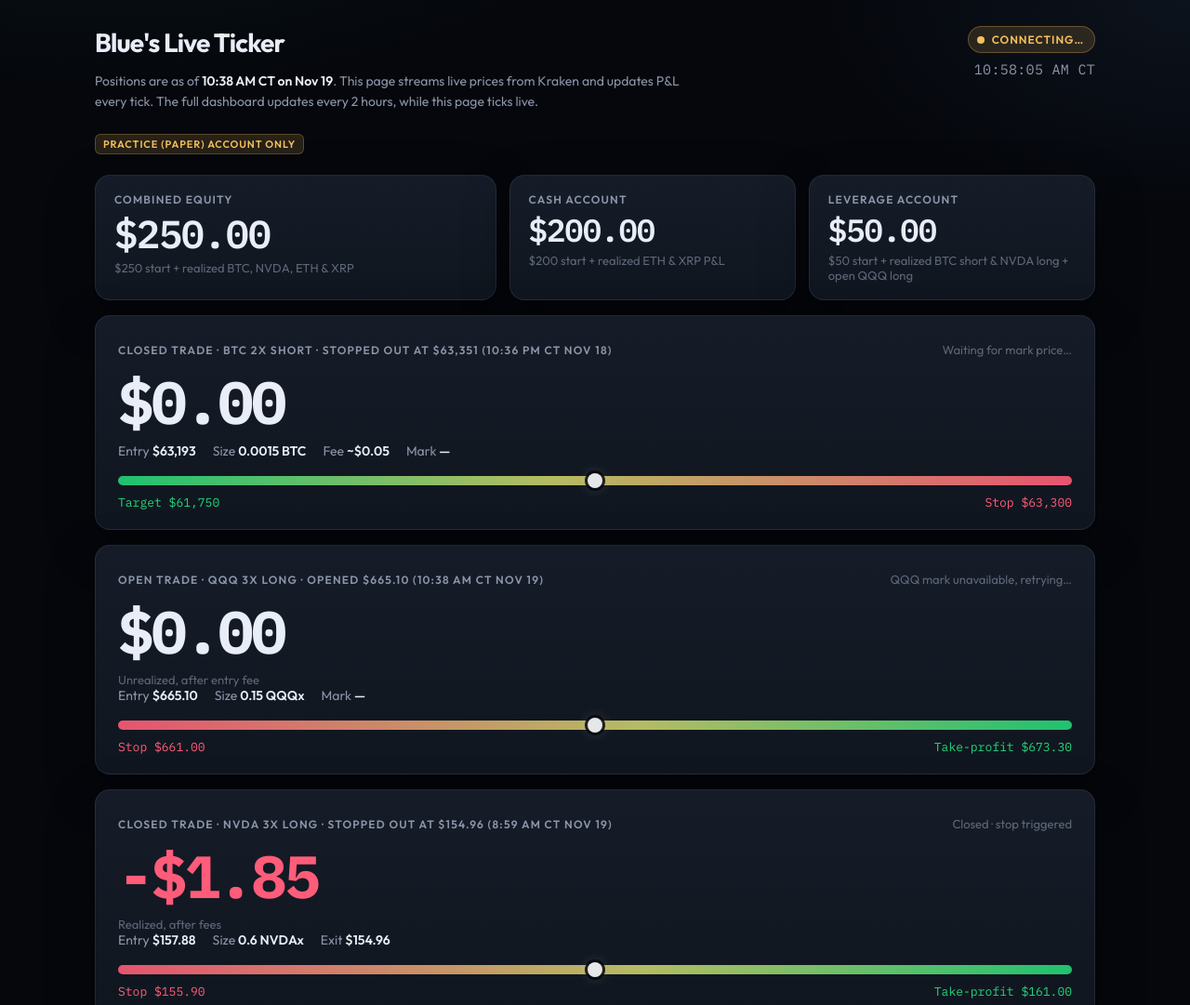
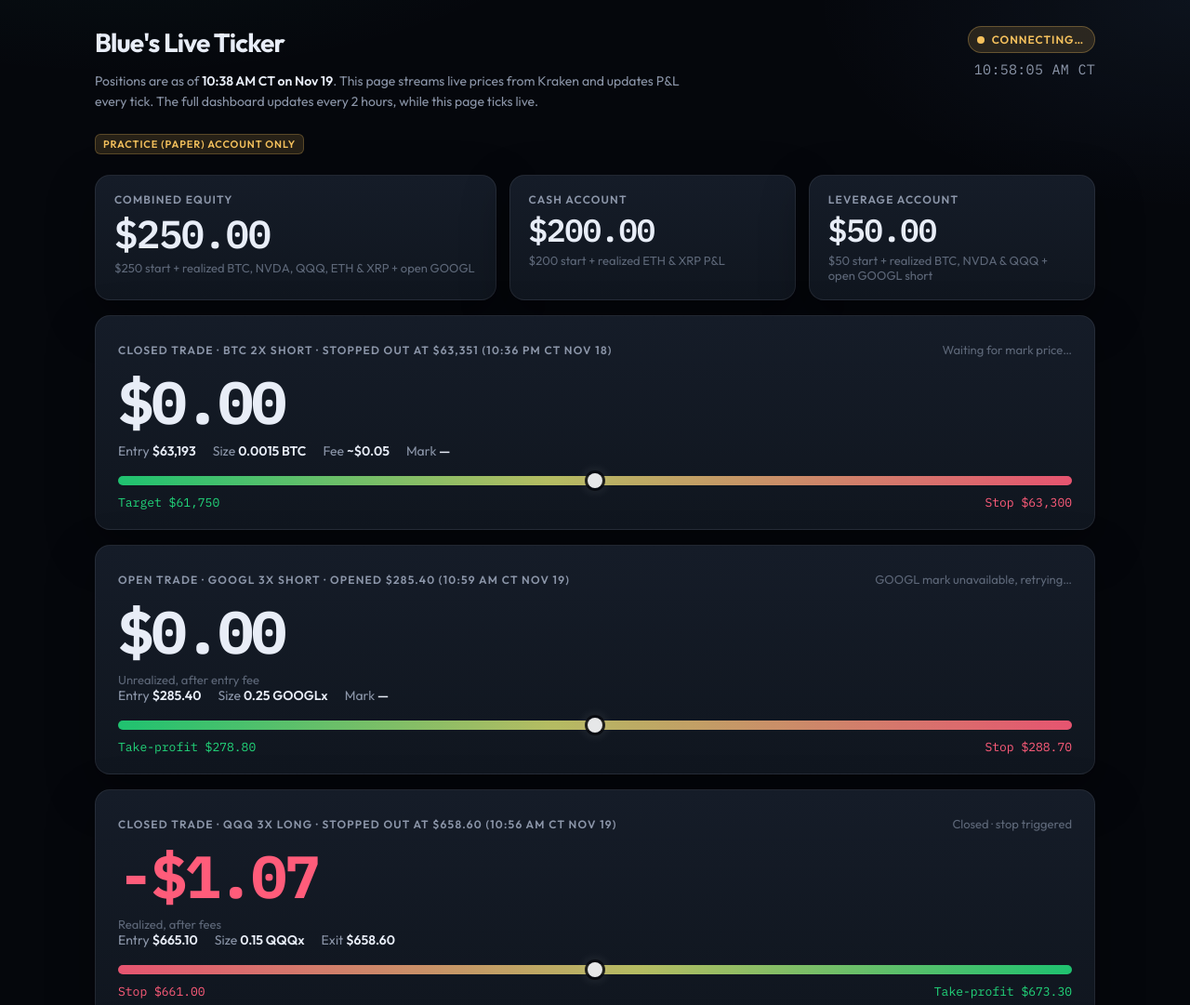
Before and after one commit to samuelbaeza82-star/blue-live-ticker, a plain HTML site: page index.html in a window 1280 px wide. Shown: the top 1081 px of the page at 93% size. Drawn offline with Linux system fonts and the light colour scheme; no server answers.

Commit message:
QQQ long stopped 658.60 (-1.07); open GOOGL 3x paper short 285.40, 10:59 AM CT Nov 19

```diff
--- a/index.html
+++ b/index.html
@@ -449,7 +449,7 @@
       <div class="card combined" id="card-combined">
         <div class="label">Combined equity</div>
         <div id="combined" class="big flat">$250.00</div>
-        <div class="sub">$250 start + realized BTC, NVDA, ETH &amp; XRP</div>
+        <div class="sub">$250 start + realized BTC, NVDA, QQQ, ETH &amp; XRP + open GOOGL</div>
       </div>
       <div class="card" id="card-cash">
         <div class="label">Cash account</div>
@@ -459,7 +459,7 @@
       <div class="card" id="card-lev">
         <div class="label">Leverage account</div>
         <div id="leverage" class="big flat">$50.00</div>
-        <div class="sub">$50 start + realized BTC short &amp; NVDA long + open QQQ long</div>
+        <div class="sub">$50 start + realized BTC, NVDA &amp; QQQ + open GOOGL short</div>
       </div>
     </section>
 
@@ -485,17 +485,38 @@
       <div id="hit-note" class="hit"></div>
     </section>
 
+    <section class="card trade-card" id="card-googl">
+      <div class="trade-head">
+        <div class="label">Open trade · GOOGL 3x short · opened $285.40 (10:59 AM CT Nov 19)</div>
+        <div class="sub" id="googl-src">Waiting for GOOGLx mark…</div>
+      </div>
+      <div id="googl-pnl" class="pnl flat">$0.00</div>
+      <div class="sub">Unrealized, after entry fee</div>
+      <div class="meta">
+        <span>Entry <b>$285.40</b></span>
+        <span>Size <b>0.25 GOOGLx</b></span>
+        <span>Mark <b id="googl-mark">—</b></span>
+      </div>
+      <div class="range" aria-hidden="true">
+        <div id="googl-range-mark" class="range-mark" style="left: 50%"></div>
+      </div>
+      <div class="range-labels">
+        <span class="t" id="googl-to-target">Take-profit $278.80</span>
+        <span class="s" id="googl-to-stop">Stop $288.70</span>
+      </div>
+    </section>
+
     <section class="card trade-card" id="card-qqq">
       <div class="trade-head">
-        <div class="label">Open trade · QQQ 3x long · opened $665.10 (10:38 AM CT Nov 19)</div>
-        <div class="sub" id="qqq-src">Waiting for QQQx mark…</div>
-      </div>
-      <div id="qqq-pnl" class="pnl flat">$0.00</div>
-      <div class="sub">Unrealized, after entry fee</div>
+        <div class="label">Closed trade · QQQ 3x long · stopped out at $658.60 (10:56 AM CT Nov 19)</div>
+        <div class="sub" id="qqq-src">Closed · stop triggered</div>
+      </div>
+      <div id="qqq-pnl" class="pnl neg">-$1.07</div>
+      <div class="sub">Realized, after fees</div>
       <div class="meta">
         <span>Entry <b>$665.10</b></span>
         <span>Size <b>0.15 QQQx</b></span>
-        <span>Mark <b id="qqq-mark">—</b></span>
+        <span>Exit <b id="qqq-mark">$658.60</b></span>
       </div>
       <div class="range long" aria-hidden="true">
         <div id="qqq-range-mark" class="range-mark" style="left: 50%"></div>
@@ -571,15 +592,7 @@
       <div id="xrp-hit-note" class="hit"></div>
     </section>
 
-    <section class="waiting" id="waiting-section">
-      <div class="card" id="card-waiting-empty">
-        <span class="wait-tag">Waiting to fill</span>
-        <div class="px-sym">
-          <span class="name">AMZNx limit buy 0.14 @ $267.50</span>
-        </div>
-        <div class="sub">Stop $262.50 · take-profit $275 once filled (placed 9:38 PM CT Nov 18)</div>
-      </div>
-    </section>
+    <section class="waiting" id="waiting-section"></section>
 
     <section class="prices">
       <div class="card px" id="card-BTC/USD">
@@ -622,9 +635,9 @@
   </div>
 
   <script>
-    // Practice positions as confirmed 9:29 AM CT, Nov 19, 2026.
+    // Practice positions as confirmed 10:59 AM CT, Nov 19, 2026.
     const POSITIONS = {
-      asOf: "9:29 AM CT on Nov 19",
+      asOf: "10:59 AM CT on Nov 19",
       cashStart: 200,
       leverageStart: 50,
       short: {
@@ -696,7 +709,7 @@
     if (!NVDA.closed) { pollNvda(); setInterval(pollNvda, 5000); }
 
     // QQQ 3x futures long, opened 10:38 AM CT Nov 19, 2026 (practice).
-    const QQQ = { entry: 665.1, size: 0.15, stop: 661.0, target: 673.3, fee: 0.05, closed: false, exit: null, realized: 0 };
+    const QQQ = { entry: 665.1, size: 0.15, stop: 661.0, target: 673.3, fee: 0.05, closed: true, exit: 658.60, realized: -1.07 };
     let qqqMark = null;
     function qqqPnl() { if (QQQ.closed) return QQQ.realized; return qqqMark == null ? -QQQ.fee : (qqqMark - QQQ.entry) * QQQ.size - QQQ.fee; }
     async function pollQqq() {
@@ -724,6 +737,36 @@
       }
     }
     if (!QQQ.closed) { pollQqq(); setInterval(pollQqq, 5000); }
+
+    // GOOGL 3x futures short, opened 10:59 AM CT Nov 19, 2026 (practice).
+    const GOOGL = { entry: 285.40, size: 0.25, stop: 288.70, target: 278.80, fee: 0.04, closed: false, exit: null, realized: 0 };
+    let googlMark = null;
+    function googlPnl() { if (GOOGL.closed) return GOOGL.realized; return googlMark == null ? -GOOGL.fee : (GOOGL.entry - googlMark) * GOOGL.size - GOOGL.fee; }
+    async function pollGoogl() {
+      try {
+        const r = await fetch("https://futures.kraken.com/derivatives/api/v3/tickers/PF_GOOGLXUSD?_=" + Date.now(), { cache: "no-store" });
+        const j = await r.json();
+        const t = j.ticker || (j.tickers && j.tickers[0]);
+        const m = Number(t.markPrice || t.last);
+        if (!isFinite(m)) return;
+        googlMark = m;
+        const pnl = googlPnl();
+        const el = document.getElementById("googl-pnl");
+        el.textContent = (pnl >= 0 ? "+$" : "-$") + Math.abs(pnl).toFixed(2);
+        el.classList.remove("pos", "neg", "flat");
+        el.classList.add(pnl > 0 ? "pos" : pnl < 0 ? "neg" : "flat");
+        document.getElementById("googl-mark").textContent = "$" + m.toFixed(2);
+        document.getElementById("googl-src").textContent = "Kraken GOOGLx perpetual mark · " + new Date().toLocaleTimeString();
+        document.getElementById("googl-to-stop").textContent = "Stop $288.70  ·  " + (m >= GOOGL.stop ? "at stop" : "$" + (GOOGL.stop - m).toFixed(2) + " away");
+        document.getElementById("googl-to-target").textContent = "Take-profit $278.80  ·  " + (m <= GOOGL.target ? "at target" : "$" + (m - GOOGL.target).toFixed(2) + " to go");
+        const pct = Math.max(0, Math.min(100, (m - GOOGL.target) / (GOOGL.stop - GOOGL.target) * 100));
+        document.getElementById("googl-range-mark").style.left = pct + "%";
+        try { updatePnL(); } catch (e) {}
+      } catch (e) {
+        document.getElementById("googl-src").textContent = "GOOGL mark unavailable, retrying…";
+      }
+    }
+    if (!GOOGL.closed) { pollGoogl(); setInterval(pollGoogl, 5000); }
 
     const SPOT_URL = "wss://ws.kraken.com/v2";
     const FUT_URL = "wss://futures.kraken.com/ws/v1";
@@ -1006,7 +1049,7 @@
       cashEl.classList.add(signClass(cash - POSITIONS.cashStart));
 
       const combinedEl = document.getElementById("combined");
-      const combined = POSITIONS.cashStart + POSITIONS.leverageStart + sPnl + cPnl + nvdaPnl() + qqqPnl();
+      const combined = POSITIONS.cashStart + POSITIONS.leverageStart + sPnl + cPnl + nvdaPnl() + qqqPnl() + googlPnl();
       combinedEl.textContent = money(combined);
       combinedEl.classList.remove("pos", "neg", "flat");
       combinedEl.classList.add(signClass(combined - 250));
@@ -1028,9 +1071,9 @@
         pnlEl.classList.remove("pos", "neg", "flat");
         pnlEl.classList.add(signClass(rp));
         renderCashAndCombined(rp);
-        levEl.textContent = money(POSITIONS.leverageStart + rp + nvdaPnl() + qqqPnl());
+        levEl.textContent = money(POSITIONS.leverageStart + rp + nvdaPnl() + qqqPnl() + googlPnl());
         levEl.classList.remove("pos", "neg", "flat");
-        levEl.classList.add(signClass(rp + nvdaPnl() + qqqPnl()));
+        levEl.classList.add(signClass(rp + nvdaPnl() + qqqPnl() + googlPnl()));
         src.textContent = "Closed: stop hit, bought back at $63,351 (net incl. fees and funding)";
         if (mark != null && isFinite(mark)) markEl.textContent = formatPrice(mark);
         hit.className = "hit show stop";
@@ -1051,7 +1094,7 @@
       }
       pnlEl.dataset.val = String(pnl);
 
-      const lev = POSITIONS.leverageStart + pnl + nvdaPnl() + qqqPnl();
+      const lev = POSITIONS.leverageStart + pnl + nvdaPnl() + qqqPnl() + googlPnl();
       renderCashAndCombined(pnl);
       levEl.textContent = money(lev);
       levEl.classList.remove("pos", "neg", "flat");
```
